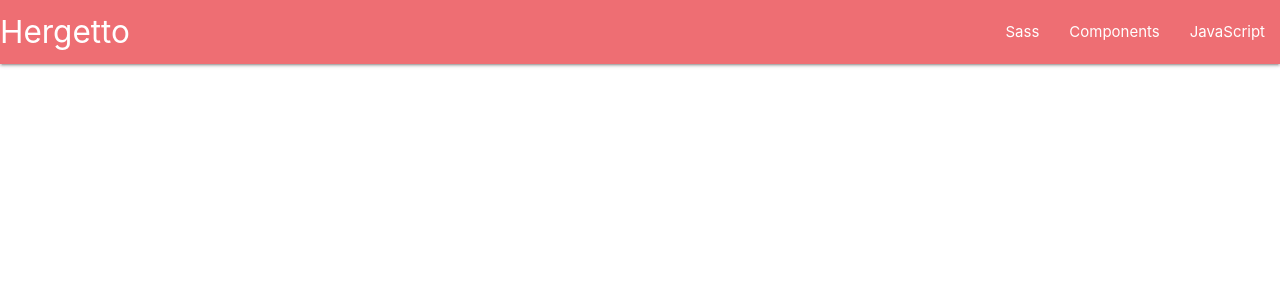
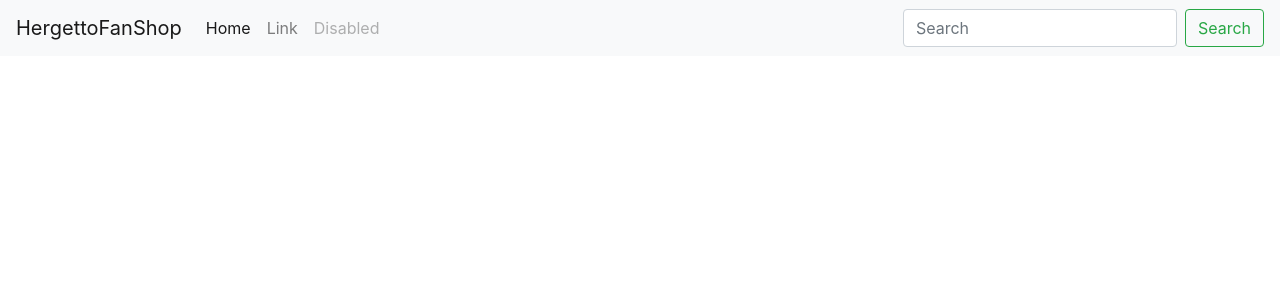
Before and after one commit to dustessavdh/HergettoFanShop, an Angular app: page / in a window 1280 px wide. Shown: the top 300 px of the page. Built offline with nearby package versions, Linux system fonts and the light colour scheme.

Commit message:
:lipstick: chaged from materialize to bootstrap

```diff
--- a/angular.json
+++ b/angular.json
@@ -25,10 +25,11 @@
             ],
             "styles": [
               "src/styles.css",
-              "node_modules/materialize-css/dist/css/materialize.min.css"
+              "node_modules/bootstrap/dist/css/bootstrap.min.css"
             ],
             "scripts": [
-              "node_modules/materialize-css/dist/js/materialize.min.js"
+              "node_modules/jquery/dist/jquery.min.js",
+              "node_modules/bootstrap/dist/js/bootstrap.min.js"
             ]
           },
           "configurations": {
--- a/package.json
+++ b/package.json
@@ -19,7 +19,8 @@
     "@angular/platform-browser": "~11.0.4",
     "@angular/platform-browser-dynamic": "~11.0.4",
     "@angular/router": "~11.0.4",
-    "materialize-css": "^1.0.0",
+    "bootstrap": "^4.5.3",
+    "jquery": "^3.5.1",
     "rxjs": "~6.6.0",
     "tslib": "^2.0.0",
     "zone.js": "~0.10.2"
--- a/src/app/app.component.html
+++ b/src/app/app.component.html
@@ -1,11 +1,24 @@
-<nav>
-  <div class="nav-wrapper">
-    <a href="#" class="brand-logo">Hergetto</a>
-    <ul id="nav-mobile" class="right hide-on-med-and-down">
-      <li><a href="sass.html">Sass</a></li>
-      <li><a href="badges.html">Components</a></li>
-      <li><a href="collapsible.html">JavaScript</a></li>
+<nav class="navbar navbar-expand-lg navbar-light bg-light">
+  <button class="navbar-toggler" type="button" data-toggle="collapse" data-target="#navbarTogglerDemo01" aria-controls="navbarTogglerDemo01" aria-expanded="false" aria-label="Toggle navigation">
+    <span class="navbar-toggler-icon"></span>
+  </button>
+  <div class="collapse navbar-collapse" id="navbarTogglerDemo01">
+    <a class="navbar-brand" href="#">HergettoFanShop</a>
+    <ul class="navbar-nav mr-auto mt-2 mt-lg-0">
+      <li class="nav-item active">
+        <a class="nav-link" href="#">Home <span class="sr-only">(current)</span></a>
+      </li>
+      <li class="nav-item">
+        <a class="nav-link" href="#">Link</a>
+      </li>
+      <li class="nav-item">
+        <a class="nav-link disabled" href="#" tabindex="-1" aria-disabled="true">Disabled</a>
+      </li>
     </ul>
+    <form class="form-inline my-2 my-lg-0">
+      <input class="form-control mr-sm-2" type="search" placeholder="Search" aria-label="Search">
+      <button class="btn btn-outline-success my-2 my-sm-0" type="submit">Search</button>
+    </form>
   </div>
 </nav>
 <router-outlet></router-outlet>
```
Also changed, not shown: 1 other file (tests, documents, lock files or other folders).
